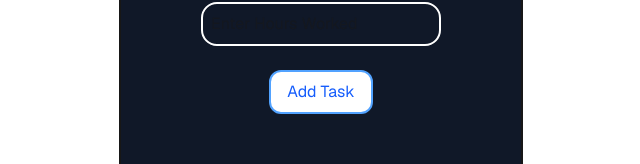
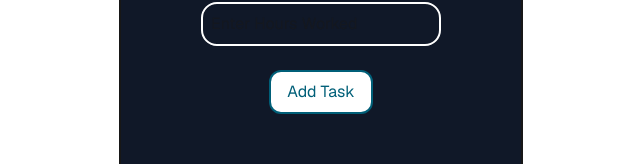
Before and after one commit to VaishT69/mini_time_tracker, a Next.js app in the folder time-tracker-app/: page / in a window 1280 px wide. Shown: the part 358-522 px from the top of the page, without its empty margins (319-959 px from the left). Built offline with nearby package versions, Linux system fonts and the light colour scheme.

Commit message:
git -m "Updated button colour"

```diff
--- a/time-tracker-app/src/app/components/TaskFormComponent.tsx
+++ b/time-tracker-app/src/app/components/TaskFormComponent.tsx
@@ -88,7 +88,7 @@ export default function TaskFormComponent() {
 
         <button
           onClick={addNewTask}
-          className="bg-white text-blue-600 border-blue-400 border-2 px-4 py-2 rounded-xl "
+          className="bg-white text-cyan-800 border-cyan-800 border-2 px-4 py-2 rounded-xl "
         >
           Add Task
         </button>
```
